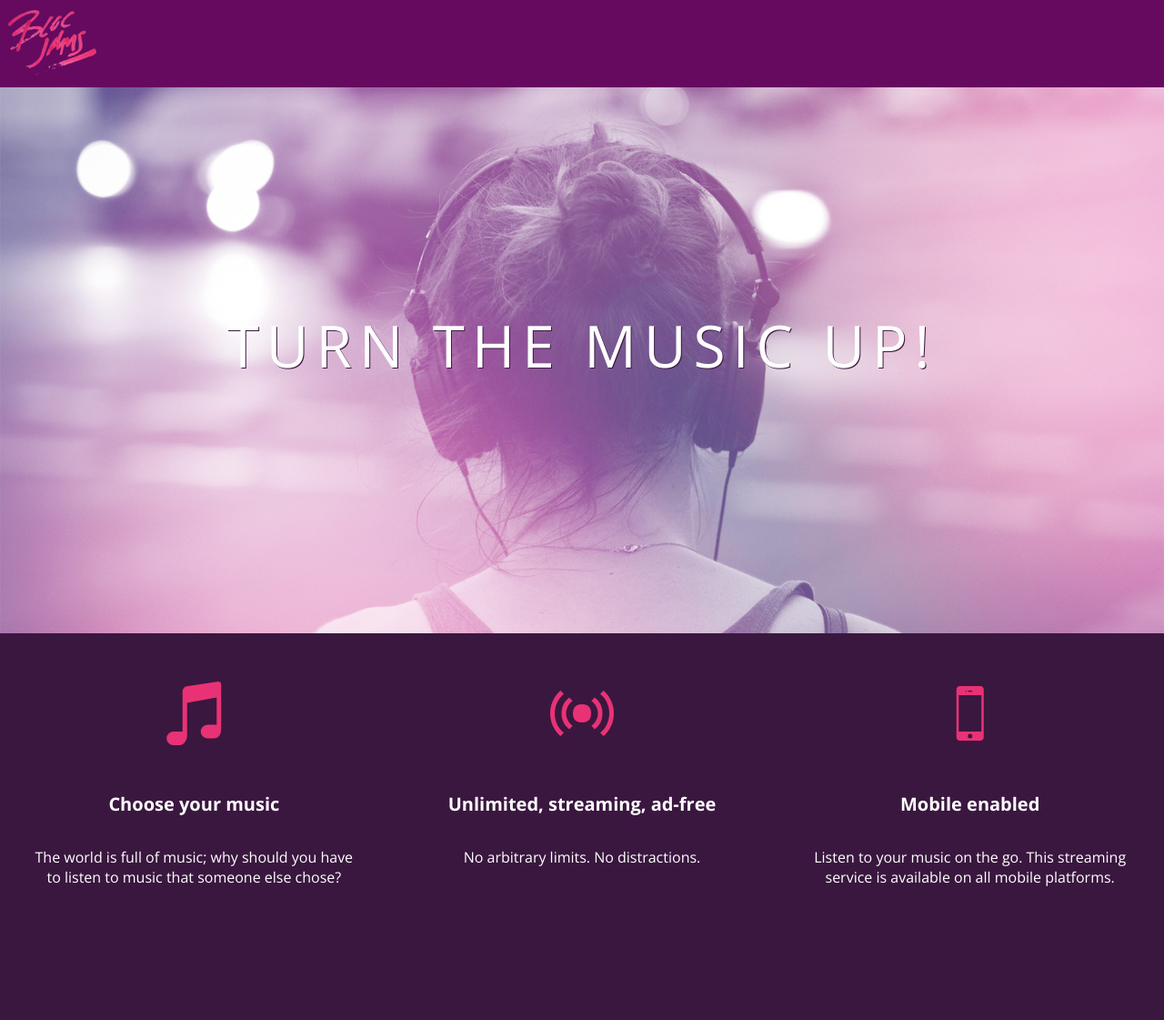
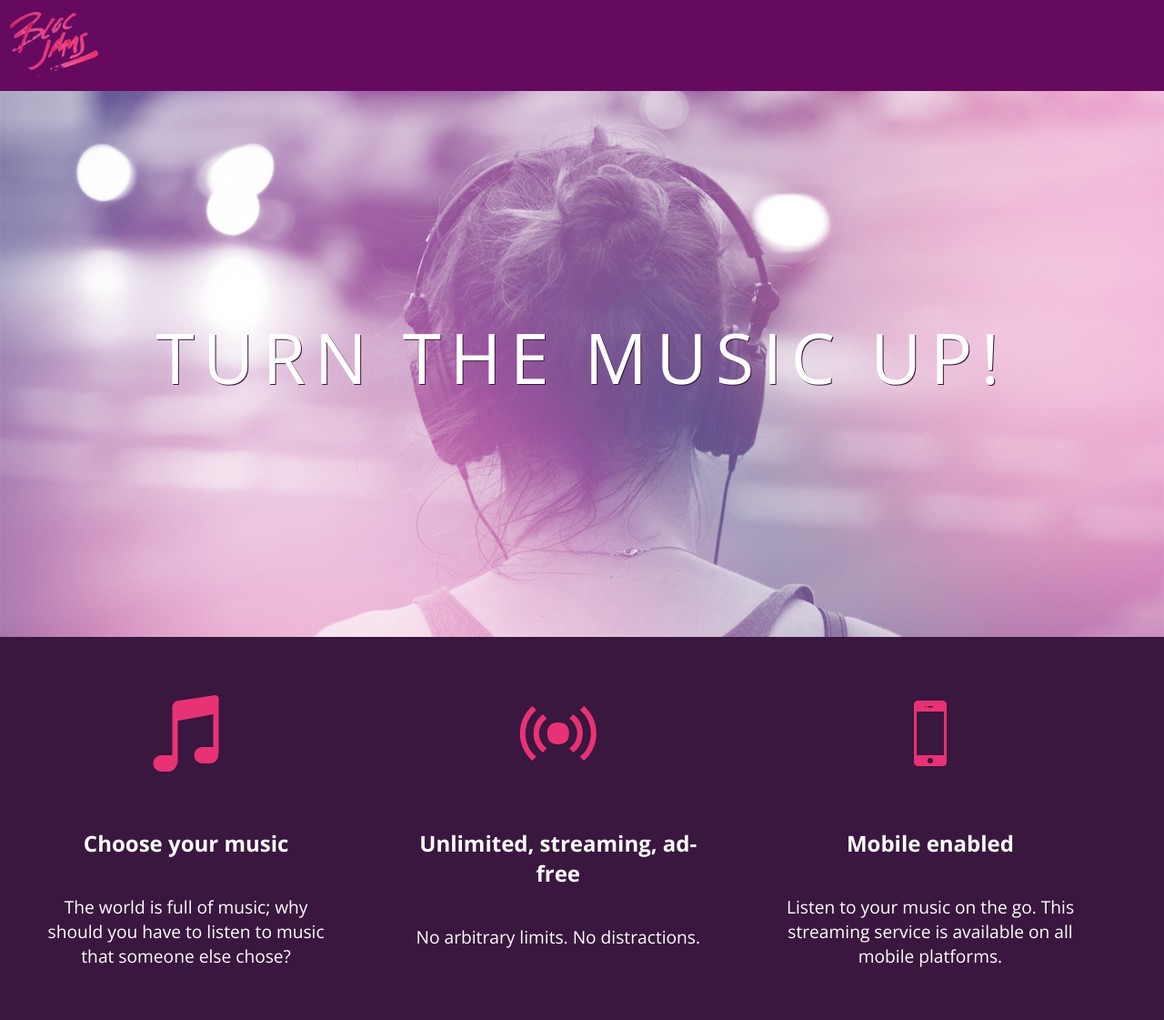
Before and after one commit to austin-thesing/bloc-jams, a plain HTML site: page index.html in a window 1280 px wide. Shown: the whole page at 91% size. Before the commit the page ends 1023 px from the top, so only its background shows below. Drawn offline with nearby package versions, Linux system fonts and the light colour scheme.

Commit message:
CP 8 Completed. Media queries/breakpoints added for min-width 1024px & 640px

```diff
--- a/index.html
+++ b/index.html
@@ -2,10 +2,12 @@
 <html>
     <head>
         <title>Bloc Jams</title>
+		<meta name="viewport" content="width=device-width, initial-scale=1">
 		 <link rel="stylesheet" type="text/css" href="http://fonts.googleapis.com/css?family=Open+Sans:400,800,600,700,300">
          <link rel="stylesheet" type="text/css" href="http://code.ionicframework.com/ionicons/2.0.1/css/ionicons.min.css">
-        <link rel="stylesheet" href="styles/normalize.css" type="text/css">
-        <link rel="stylesheet" href="styles/main.css" type="text/css">
+        <link rel="stylesheet" type="text/css" href="styles/normalize.css" >
+        <link rel="stylesheet" type="text/css" href="styles/main.css">
+		<link rel="stylesheet" type="text/css" href="styles/landing.css">
     </head>
     <body class="landing">
         <nav class="navbar">    <!-- navigation bar -->
@@ -14,18 +16,18 @@
         <section class="hero-content">    <!-- hero content -->
             <h1 class="hero-title">Turn the music up!</h1>
         </section>
-		<section class="selling-points">
-			<div class="point">
+		<section class="selling-points container">
+			<div class="point column third">
 				<span class="ion-music-note"></span>
 				<h5 class="point-title">Choose your music</h5>
 				<p class="point-description">The world is full of music; why should you have to listen to music that someone else chose?</p>
 			</div>
-			<div class="point">
+			<div class="point column third">
 				<span class="ion-radio-waves"></span>
 				<h5 class="point-title">Unlimited, streaming, ad-free</h5>
 				<p class="point-description">No arbitrary limits. No distractions.</p>
 			</div>
-			<div class="point">
+			<div class="point column third">
 				<span class="ion-iphone"></span>
 				<h5 class="point-title">Mobile enabled</h5>
 				<p class="point-description">Listen to your music on the go. This streaming service is available on all mobile platforms.</p>
--- /dev/null
+++ b/styles/landing.css
@@ -0,0 +1,59 @@
+body.landing{
+	background-color: rgb(58,23,63);
+}
+
+.navbar{
+	padding: 0.5rem;
+	background-color: rgb(101,10,95);
+}
+
+.navbar .logo{
+	position: relative;
+	left: 2rem;
+}
+
+.hero-content{
+	position: relative;
+	min-height: 600px;
+	background-image: url(../assets/images/bloc_jams_bg.jpg);
+	background-repeat: no-repeat;
+	background-position: center center;
+	background-size: cover;
+}
+
+.hero-content .hero-title{
+	position: absolute;
+	top: 40%;
+	-webkit-transform: translateY(-50%); /* for webkit based browsers safari & chrome */
+	-moz-transform: translateY(-50%); /* for mozilla based browsers */
+	-ms-transform: translateY(-50%); /* for microsoft based browsers */
+	transform: translateY(-50%);
+	width: 100%;
+	text-align: center;
+	font-size: 4rem;
+	font-weight: 300;
+	text-transform: uppercase;
+	letter-spacing: 0.5rem;
+	text-shadow: 1px 1px 0px rgb(58,23,63);
+}
+
+.selling-points{
+	position: absolute;
+}
+
+.point{
+	position: relative;
+	padding: 2rem;
+	text-align: center;
+}
+
+.point .point-title{
+	font-size: 1.25rem;
+}
+
+.ion-music-note,
+.ion-radio-waves,
+.ion-iphone{
+	color: rgb(233,50,117);
+	font-size: 5rem;
+}
--- a/styles/main.css
+++ b/styles/main.css
@@ -1,3 +1,9 @@
+*, *::before, *::after{
+	-moz-box-sizing: border-box;
+	-webkit-box-sizing: border-box;
+	box-sizing: border-box;
+}
+
 html{
 	height: 100%;
 	font-size: 100%;
@@ -9,69 +15,44 @@ body{
 	min-height: 100%;
 }
 
-body.landing{
-	background-color: rgb(58,23,63);
+.container{
+	margin: 0 auto;
+	max-width: 64rem;
 }
 
-.navbar{
-	padding: 0.5rem;
-	background-color: rgb(101,10,95);
+/* Medium and small screens (640px) */
+@media (min-width: 640px) {
+	html{
+		font-size: 112%;
+	}
+	.column{
+		float: left;
+		padding-left: 1rem;
+		padding-right: 1rem;
+	}
+	.column.full{
+		width: 100%;
+	}
+	.column.two-thirds{
+		width: 66.7%;
+	}
+	.column.half{
+		width: 50%;
+	}
+	.column.third{
+		width: 33.3%;
+	}
+	.column.fourth{
+		width: 25%;
+	}
+	.column.flow-opposite{
+		float: right;
+	}
 }
 
-.navbar .logo{
-	position: relative;
-	left: 2rem;
+/* Large screens (1024px) */
+@media (min-width: 1024px) {
+	html{
+		font-size: 120%;
+	}
 }
-
-.hero-content{
-	position: relative;
-	min-height: 600px;
-	background-image: url(../assets/images/bloc_jams_bg.jpg);
-	background-repeat: no-repeat;
-	background-position: center center;
-	background-size: cover;
-}
-
-.hero-content .hero-title{
-	position: absolute;
-	top: 40%;
-	-webkit-transform: translateY(-50%); /* for webkit based browsers safari & chrome */
-	-moz-transform: translateY(-50%); /* for mozilla based browsers */
-	-ms-transform: translateY(-50%); /* for microsoft based browsers */
-	transform: translateY(-50%);
-	width: 100%;
-	text-align: center;
-	font-size: 4rem;
-	font-weight: 300;
-	text-transform: uppercase;
-	letter-spacing: 0.5rem;
-	text-shadow: 1px 1px 0px rgb(58,23,63);
-}
-
-.selling-points{
-	position: absolute;
-	display: table;
-	width: 100%;
-	-webkit-box-sizing: border-box;
-	-moz-box-sizing: border-box;
-	box-sizing: border-box;
-}
-
-.point{
-	display: table-cell;
-	position: relative;
-	width: 33.3%;
-	padding: 2rem;
-	text-align: center;
-}
-
-.point .point-title{
-	font-size: 1.25rem;
-}
-
-.ion-music-note,
-.ion-radio-waves,
-.ion-iphone{
-	color: rgb(233,50,117);
-	font-size: 5rem;
-}
```
